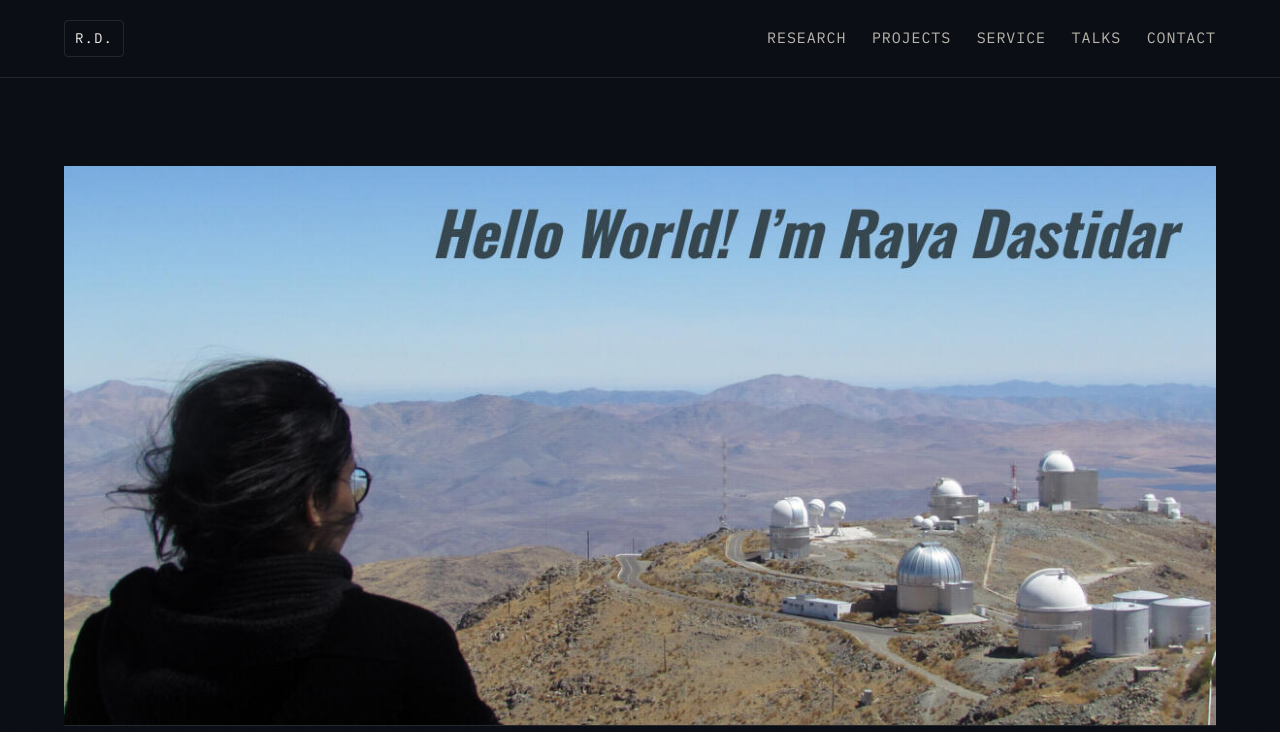
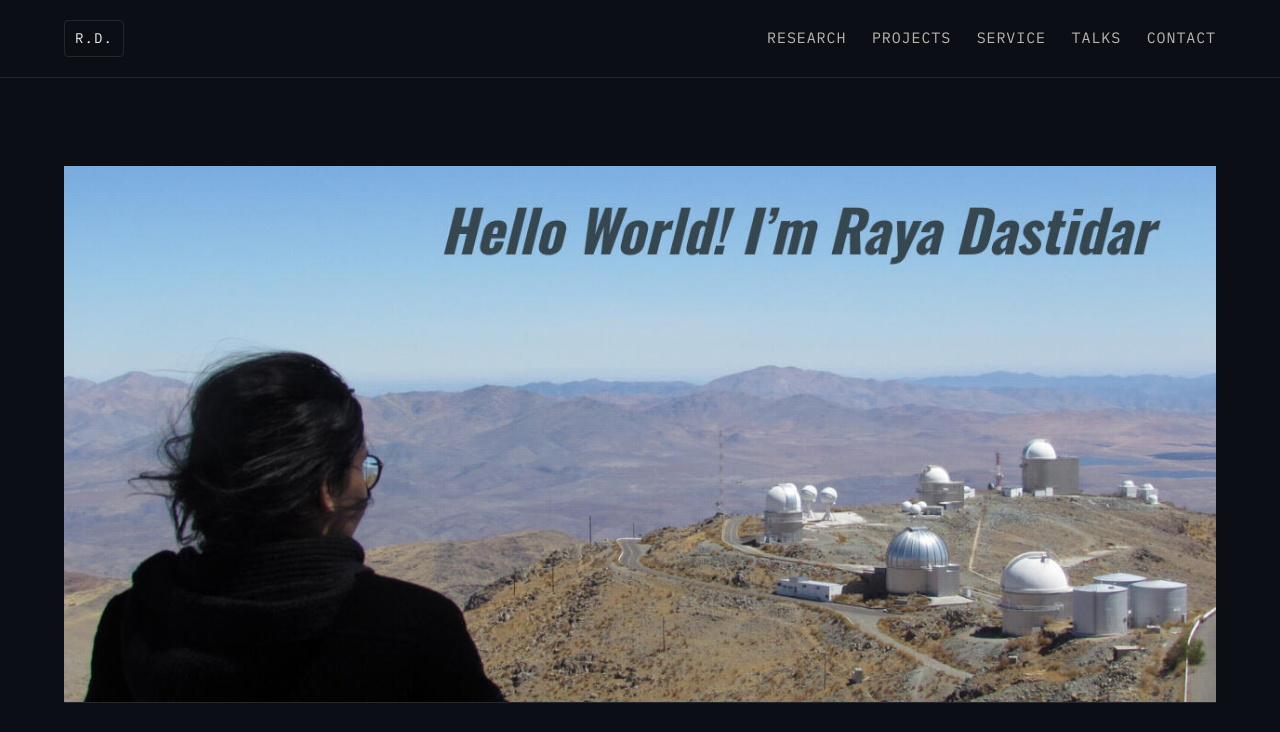
Before and after one commit to rayadastidar/rayadastidar.github.io, a plain HTML site: page index.html in a window 1280 px wide. Shown: the top 732 px of the page. Drawn offline with Linux system fonts and the light colour scheme.

Commit message:
Add files via upload

```diff
--- a/style.css
+++ b/style.css
@@ -89,10 +89,10 @@ h1,h2,h3{ font-family: var(--serif); font-weight: 500; margin: 0; color: var(--p
 }
 .hero-banner{
   width: 100%;
-  height: clamp(280px, 48vw, 560px);
-  object-fit: cover;
-  object-position: center 35%;
+  max-height: 70vh;
+  object-fit: contain;
   display: block;
+  background: var(--ink);
   border-bottom: 1px solid var(--hairline);
 }
 
```
